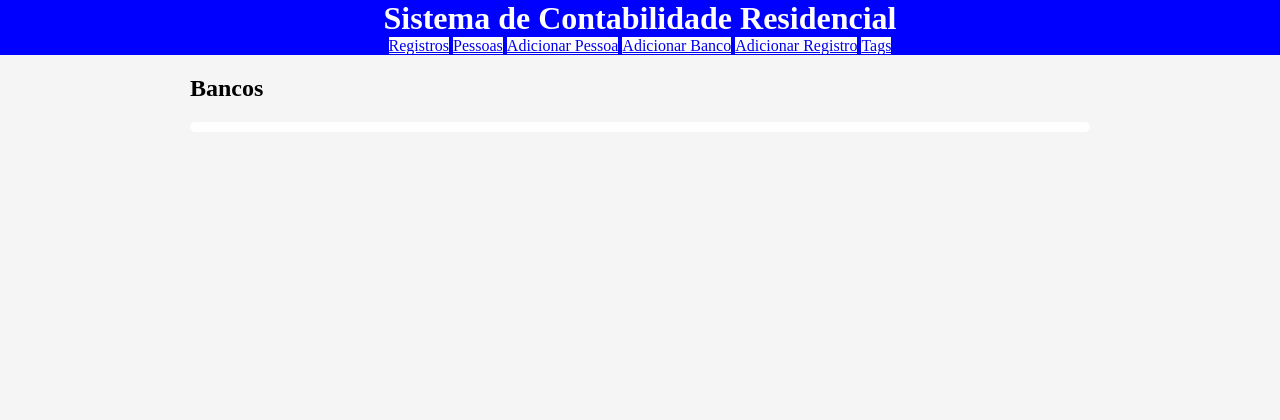
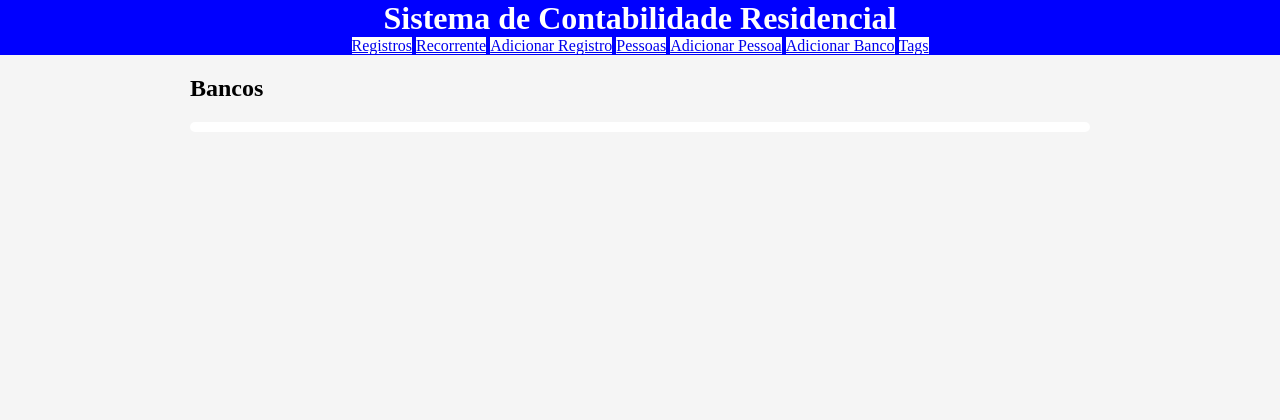
Before and after one commit to filiperochalopes/dolar-tag, a Django app: page /bancos in a window 1280 px wide. Shown: the top 420 px of the page. Run offline with Django 3.2, Linux system fonts and the light colour scheme; parts of the project's set-up code (start-up, migrations or seed data) failed here and were passed over.

Commit message:
Criada página de pagamentos recorrentes

```diff
--- a/contabilidade_residencial/contabilidade_residencial/core/templates/base.html
+++ b/contabilidade_residencial/contabilidade_residencial/core/templates/base.html
@@ -16,10 +16,11 @@
             <nav>
                 <ul>
                     <li><a href="/">Registros</a></li>
+                    <li><a href="recorrente">Recorrente</a></li>
+                    <li><a href="adicionar-registro">Adicionar Registro</a></li>
                     <li><a href="pessoas">Pessoas</a></li>
                     <li><a href="adicionar-pessoa">Adicionar Pessoa</a></li>
                     <li><a href="adicionar-banco">Adicionar Banco</a></li>
-                    <li><a href="adicionar-registro">Adicionar Registro</a></li>
                     <li><a href="tags">Tags</a></li>
                 </ul>
             </nav>
--- a/contabilidade_residencial/contabilidade_residencial/core/views.py
+++ b/contabilidade_residencial/contabilidade_residencial/core/views.py
@@ -57,7 +57,6 @@
     creditos = reduce(lambda accumulated,current: accumulated+current.valor if current.valor > 0 else accumulated, registros, 0)
     debitos = reduce(lambda accumulated,current: accumulated+current.valor if current.valor < 0 else accumulated, registros, 0)
     balanco = reduce(lambda accumulated,current: accumulated+current.valor, registros, 0)
-    print(creditos, debitos, balanco)
 
     for pessoa in pessoas:
         bancos = Banco.objects.filter(pessoa=pessoa)
@@ -72,6 +71,10 @@
             'balanco': balanco
         }
         })
+
+def recorrente(request):
+    registros_recorrentes = Registro.objects.filter(tags__nome='recorrente').all()
+    return render(request, 'recorrente.html', {'registros_recorrentes': registros_recorrentes})
 
 
 def adicionar_registro(request):
@@ -254,7 +257,6 @@
     tags = Tag.objects.all()
     return render(request, 'tags.html', {'tags': tags})
 
-
 def rest_banco(request):
     pessoa = Pessoa.objects.get(id=request.GET.get('pessoa_id'))
     bancos = Banco.objects.filter(pessoa=pessoa)
--- a/contabilidade_residencial/contabilidade_residencial/urls.py
+++ b/contabilidade_residencial/contabilidade_residencial/urls.py
@@ -28,6 +28,7 @@
     path('adicionar-banco', views.adicionar_banco),
     path('editar-banco', views.editar_banco),
     path('tags', views.tags),
+    path('recorrente', views.recorrente),
     path('admin/', admin.site.urls),
     path('api/banco', views.rest_banco),
     path('api/registro/<int:id>', views.rest_registro),
```
